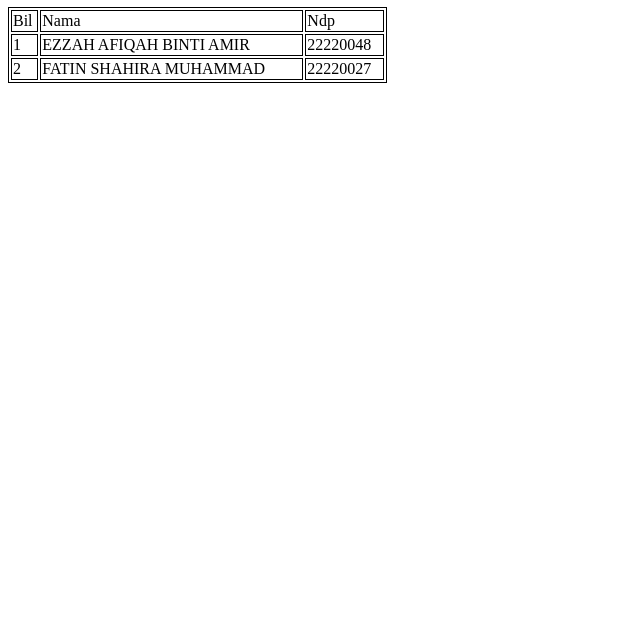
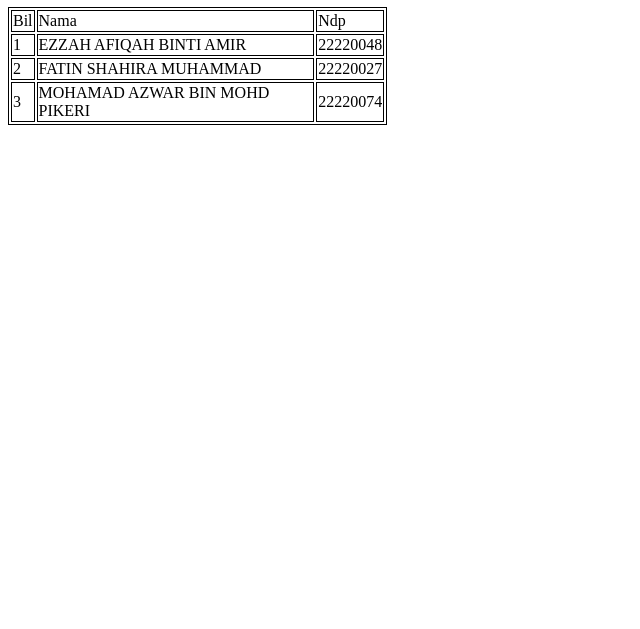
Before and after one commit to saadhil31/amalifinal1.io, a plain HTML site: page index.html in a window 1280 px wide. Shown: the part 171-800 px from the top of the page, without its empty margins (0-640 px from the left). Drawn offline with Linux system fonts and the light colour scheme.

Commit message:
Update index.html
add name 3

```diff
--- a/index.html
+++ b/index.html
@@ -34,6 +34,11 @@
     <td>FATIN SHAHIRA MUHAMMAD</td>
     <td>22220027</td>
   </tr>
+    <tr>
+    <td>3</td>
+    <td>MOHAMAD AZWAR BIN MOHD PIKERI</td>
+    <td>22220074</td>
+  </tr>
 </table>
 
 </body>
```
